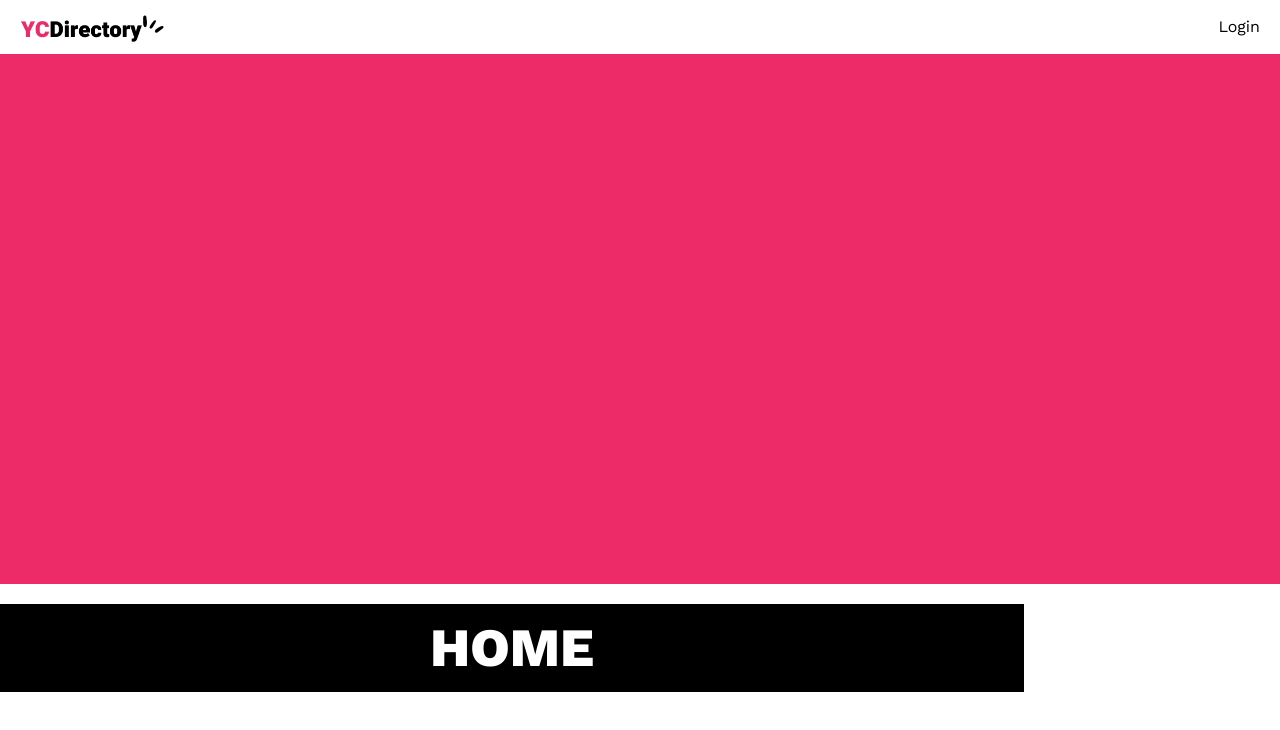
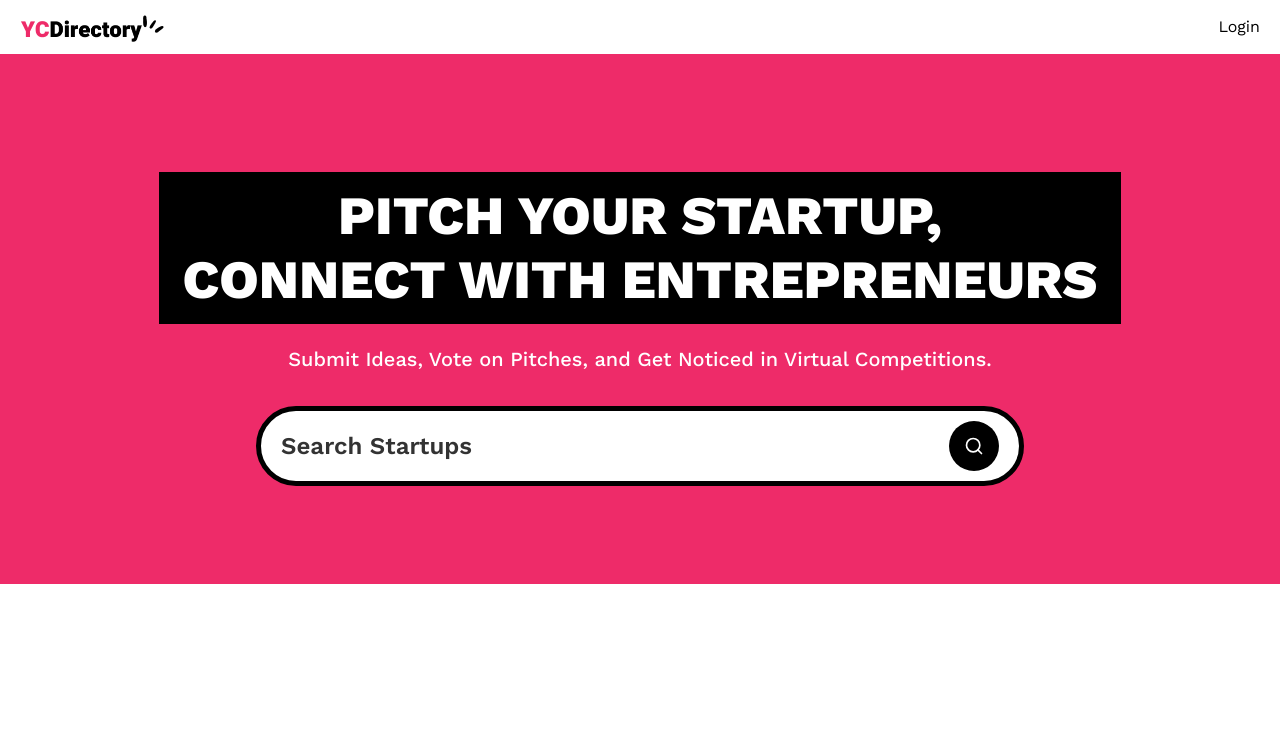
Before and after one commit to firogute/yc-directory, a Next.js app: page / in a window 1280 px wide. Shown: the top 730 px of the page. Built offline with nearby package versions, Linux system fonts and the light colour scheme; no server answers.

Commit message:
reorganize component imports and enhance layout with SearchForm

```diff
--- a/app/(root)/layout.tsx
+++ b/app/(root)/layout.tsx
@@ -1,5 +1,5 @@
 import { ReactNode } from "react";
-import NavBar from "../components/NavBar";
+import NavBar from "../../components/NavBar";
 
 export default function layout({
   children,
--- a/app/(root)/page.tsx
+++ b/app/(root)/page.tsx
@@ -1,10 +1,28 @@
 import Image from "next/image";
+import SearchForm from "../../components/SearchForm";
 
-export default function Home() {
+export default async function Home({
+  searchParams,
+}: {
+  searchParams: Promise<{ query: string }>;
+}) {
+  const query = (await searchParams).query;
+  // console.log(query);
   return (
     <>
-      <section className="pink_container"> </section>
-      <h1 className="heading">Home</h1>
+      <section className="pink_container">
+        <h1 className="heading">
+          Pitch Your Startup,
+          <br /> Connect with Entrepreneurs{" "}
+        </h1>
+
+        <p className="sub-heading !max-w-3xl">
+          Submit Ideas, Vote on Pitches, and Get Noticed in Virtual
+          Competitions.
+        </p>
+
+        <SearchForm query={query} />
+      </section>
     </>
   );
 }
--- /dev/null
+++ b/components/SearchForm.tsx
@@ -0,0 +1,28 @@
+"use client";
+
+import React from "react";
+import Form from "next/form";
+import SearchFormReset from "./SearchFormReset";
+import { Search } from "lucide-react";
+
+const SearchForm = ({ query }: { query?: string }) => {
+  return (
+    <Form action="/" scroll={false} className="search-form">
+      <input
+        name="query"
+        defaultValue={query}
+        className="search-input"
+        placeholder="Search Startups"
+      />
+
+      <div className="flex gap-2">
+        {query && <SearchFormReset />}
+        <button type="submit" className="search-btn text-white">
+          <Search className="size-5" />
+        </button>
+      </div>
+    </Form>
+  );
+};
+
+export default SearchForm;
--- /dev/null
+++ b/components/SearchFormReset.tsx
@@ -0,0 +1,22 @@
+"use client";
+
+import React from "react";
+import Link from "next/link";
+import { X } from "lucide-react";
+
+const SearchFormReset = () => {
+  const reset = () => {
+    const form = document.querySelector(".search-form") as HTMLFormElement;
+
+    if (form) form.reset();
+  };
+  return (
+    <button type="reset" onClick={reset}>
+      <Link href="/" className="search-btn text-white">
+        <X className="size-5" />
+      </Link>
+    </button>
+  );
+};
+
+export default SearchFormReset;
--- /dev/null
+++ b/components/ui/button.tsx
@@ -0,0 +1,56 @@
+import * as React from "react"
+import { Slot } from "@radix-ui/react-slot"
+import { cva, type VariantProps } from "class-variance-authority"
+
+import { cn } from "@/lib/utils"
+
+const buttonVariants = cva(
+  "inline-flex items-center justify-center gap-2 whitespace-nowrap rounded-md text-sm font-medium ring-offset-background transition-colors focus-visible:outline-none focus-visible:ring-2 focus-visible:ring-ring focus-visible:ring-offset-2 disabled:pointer-events-none disabled:opacity-50 [&_svg]:pointer-events-none [&_svg]:size-4 [&_svg]:shrink-0",
+  {
+    variants: {
+      variant: {
+        default: "bg-primary text-primary-foreground hover:bg-primary/90",
+        destructive:
+          "bg-destructive text-destructive-foreground hover:bg-destructive/90",
+        outline:
+          "border border-input bg-background hover:bg-accent hover:text-accent-foreground",
+        secondary:
+          "bg-secondary text-secondary-foreground hover:bg-secondary/80",
+        ghost: "hover:bg-accent hover:text-accent-foreground",
+        link: "text-primary underline-offset-4 hover:underline",
+      },
+      size: {
+        default: "h-10 px-4 py-2",
+        sm: "h-9 rounded-md px-3",
+        lg: "h-11 rounded-md px-8",
+        icon: "h-10 w-10",
+      },
+    },
+    defaultVariants: {
+      variant: "default",
+      size: "default",
+    },
+  }
+)
+
+export interface ButtonProps
+  extends React.ButtonHTMLAttributes<HTMLButtonElement>,
+    VariantProps<typeof buttonVariants> {
+  asChild?: boolean
+}
+
+const Button = React.forwardRef<HTMLButtonElement, ButtonProps>(
+  ({ className, variant, size, asChild = false, ...props }, ref) => {
+    const Comp = asChild ? Slot : "button"
+    return (
+      <Comp
+        className={cn(buttonVariants({ variant, size, className }))}
+        ref={ref}
+        {...props}
+      />
+    )
+  }
+)
+Button.displayName = "Button"
+
+export { Button, buttonVariants }
--- a/package.json
+++ b/package.json
@@ -9,6 +9,7 @@
     "lint": "next lint"
   },
   "dependencies": {
+    "@radix-ui/react-slot": "^1.2.3",
     "class-variance-authority": "^0.7.1",
     "clsx": "^2.1.1",
     "lucide-react": "^0.514.0",
```
Also changed, not shown: components/NavBar.tsx (renamed from app/components/NavBar.tsx), 1 other file (tests, documents, lock files or other folders).
